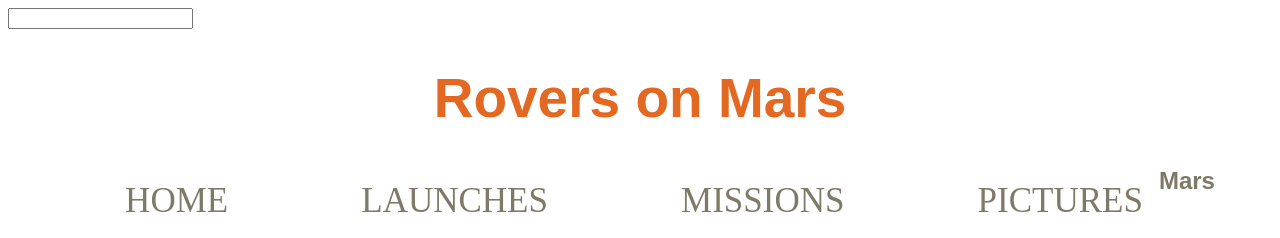
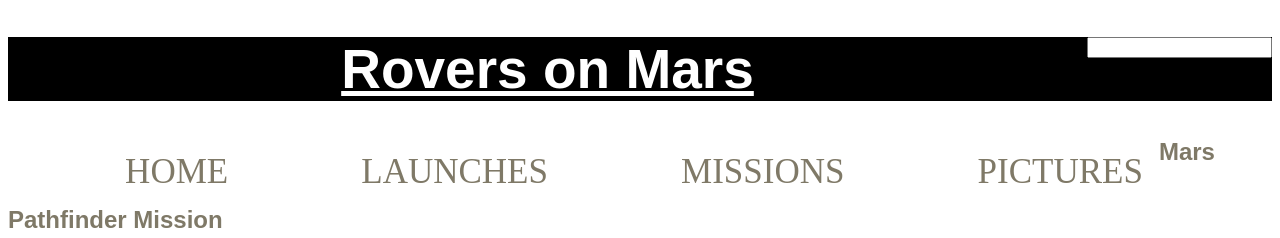
Before and after one commit to Silje32/Project_Exam_SpaceX, a plain HTML site: page pictures.html in a window 1280 px wide. Shown: the top 238 px of the page. Drawn offline with Linux system fonts and the light colour scheme.

Commit message:
changed the footer, main-headline and float the search bar to the right of the missions page

```diff
--- a/css/style.css
+++ b/css/style.css
@@ -237,6 +237,9 @@ blockquote {
 
 /* Header and Footer
 -------------------*/
+header {
+  background: black;
+}
 footer a {
   color: white;
   text-decoration: none;
--- a/pictures.html
+++ b/pictures.html
@@ -17,14 +17,15 @@
 
   </head>
    <body>
-
-     <div>
+<header>
+     <div class="search">
        <input type="text" name="search" />
      </div>
 
       <div id="top">
 
-        <h1>Rovers on Mars</h1>
+         <h1 class="main-heading"><a href="index.html">Rovers on Mars</a> </h1>
+</header
            <nav>
              <div class="navigation">
                 <a href="index.html">HOME</a>
@@ -78,7 +79,7 @@
         </figure>
       </div>
         <footer>
-          <p><a href="#top" title="back to the top">Back to top</a></p>
+          <p><a href="#top" title="back to the top">BACK TO TOP</a></p>
         </footer>
       </div>
      <script src="javascript/pictures.js"></script>
```
